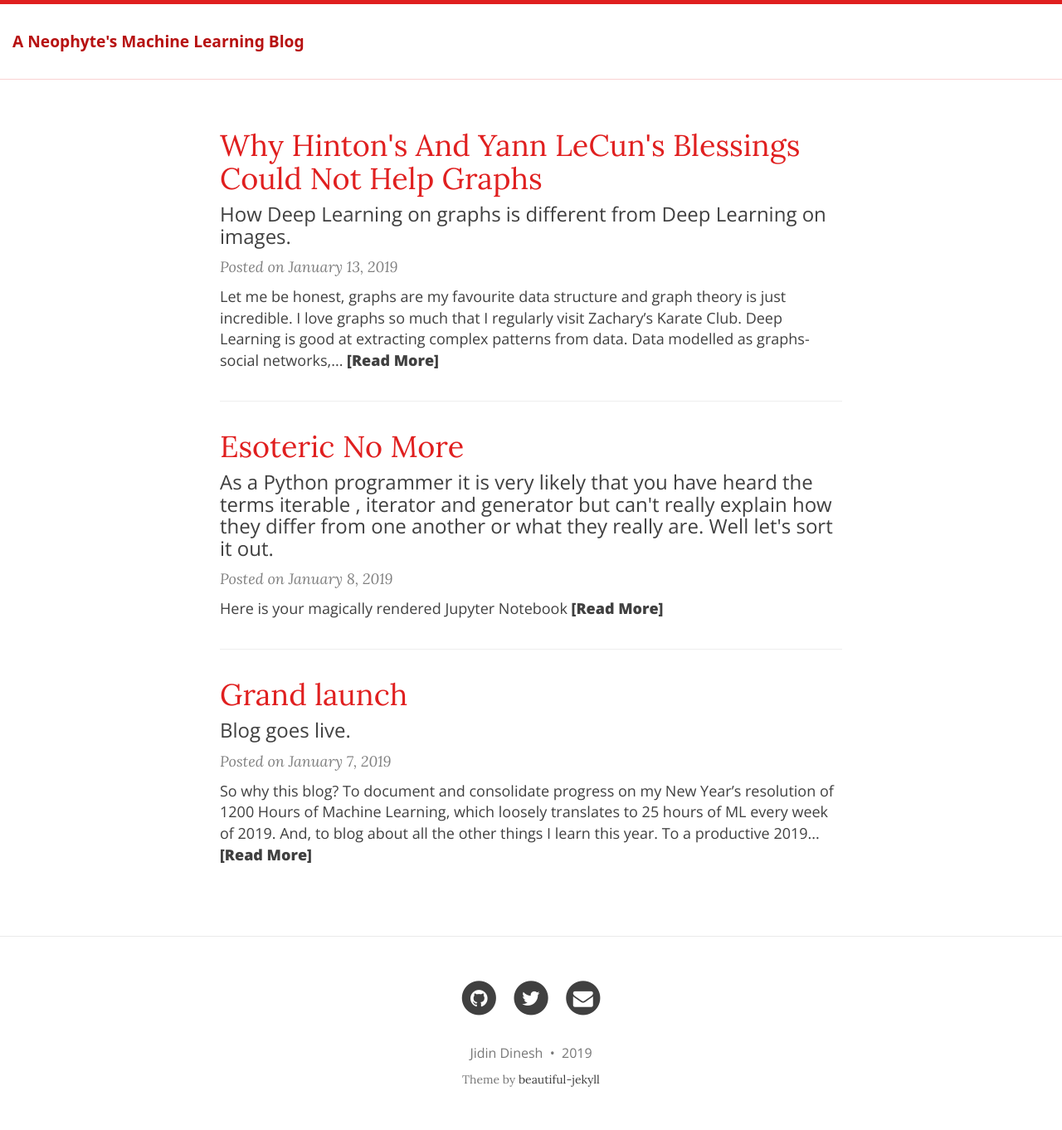
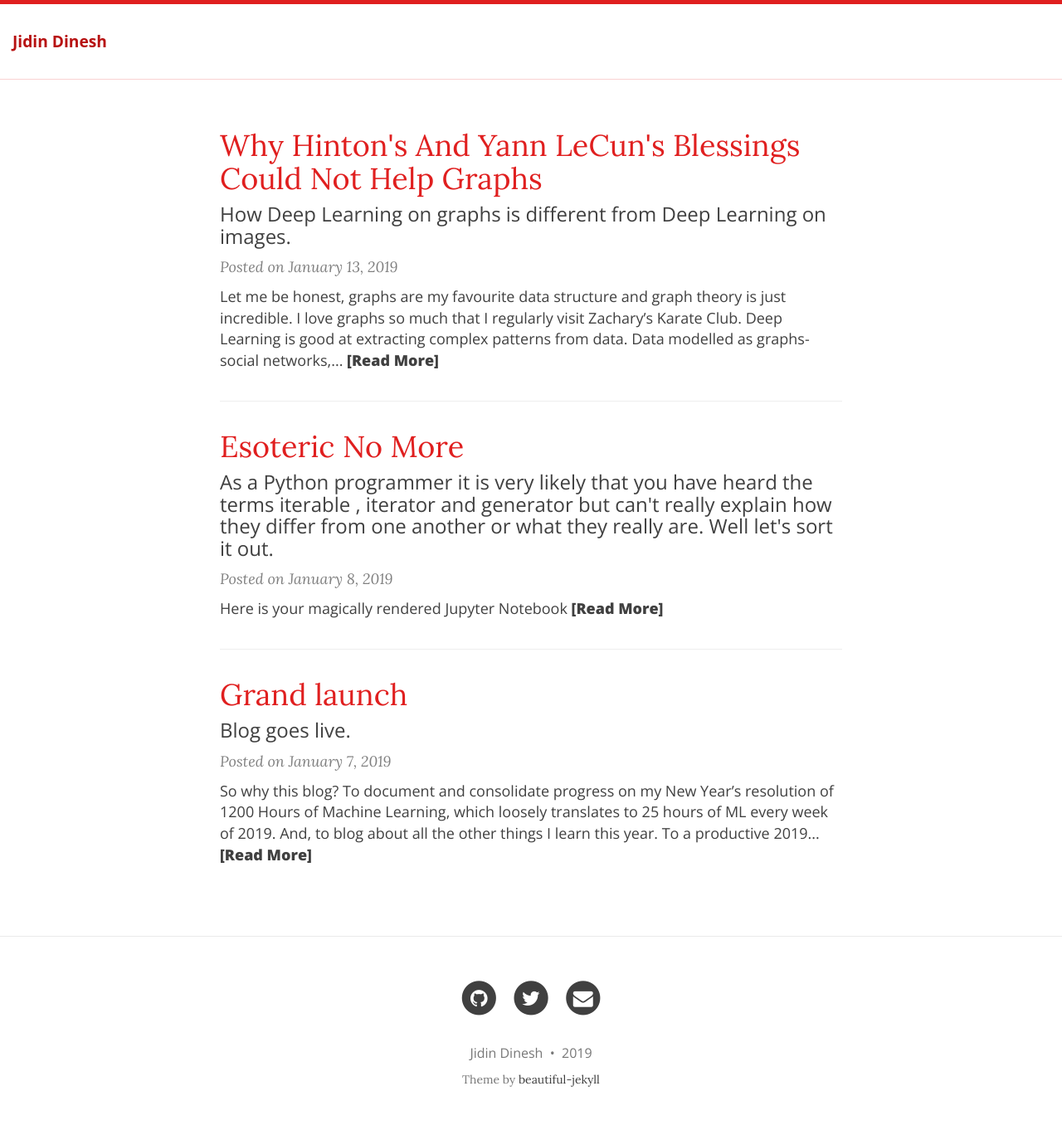
Before and after one commit to jidindinesh/jidindinesh.github.io, a Jekyll site: the page built from index.html, in a window 1280 px wide. Shown: the whole page at 83% size. Built offline with Jekyll 4.4.1, drawn with Linux system fonts in a browser that asks for light colours; nearby versions of some CDN libraries; the list of posts is cut into pages by our own code.

Commit message:
Update _config.yml

```diff
--- a/_config.yml
+++ b/_config.yml
@@ -14,10 +14,10 @@ url: "http://jidindinesh.github.io"
 # Of course don't forget to change the username and projectname to YOUR username and project
 
 # Name of website
-title: A Neophyte's Machine Learning Blog
+title: Jidin Dinesh
 
 # Short description of your site
-description:
+description: MLog
 
 # --- Navigation bar options --- #
 
```
